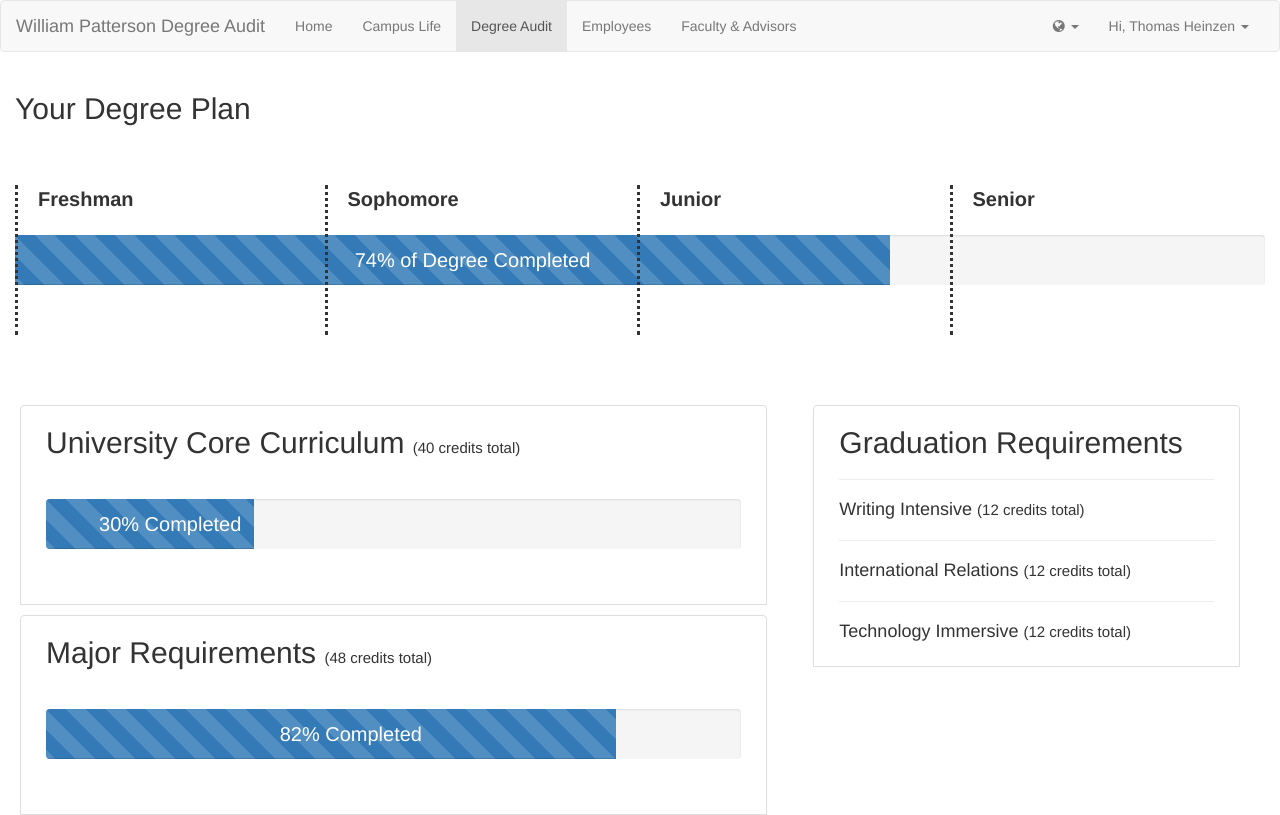
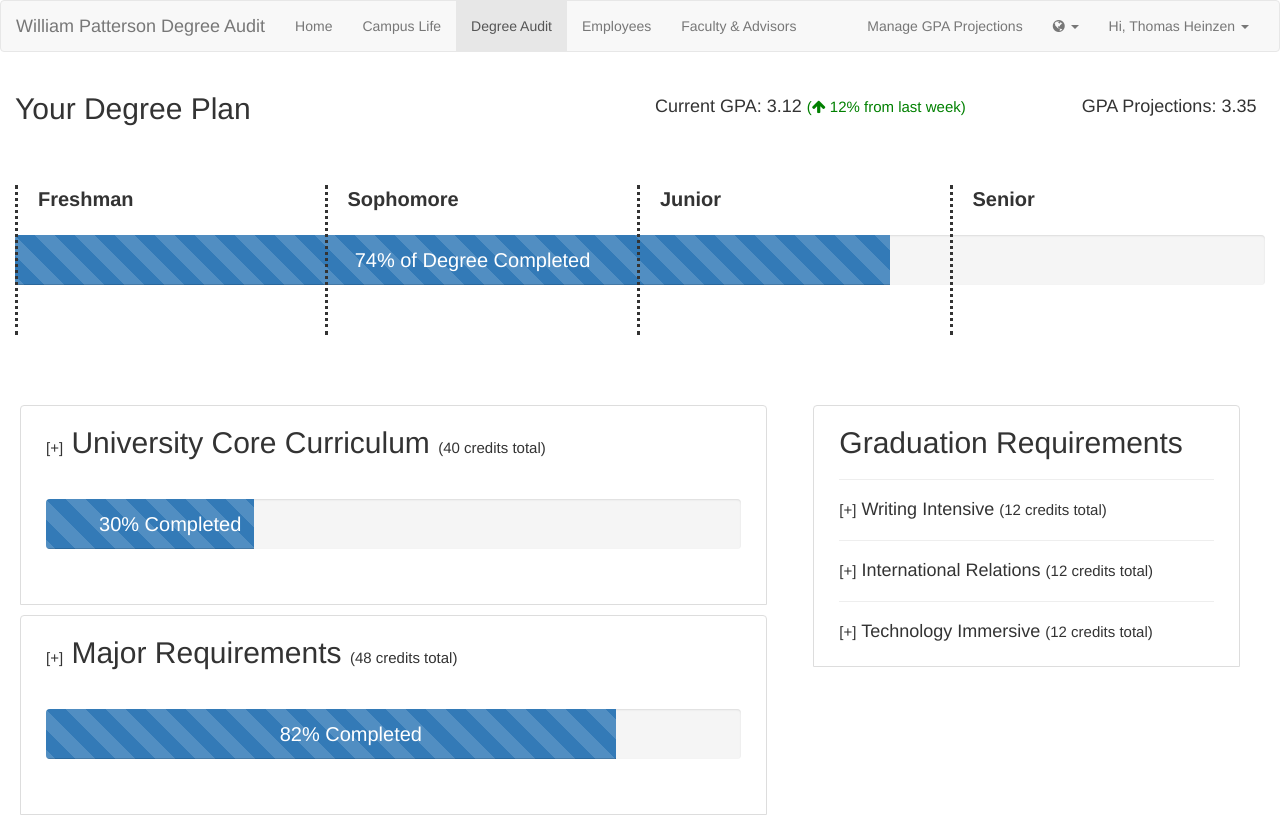
Before and after one commit to verner-dz/degree_app, a plain HTML site: page index.html in a window 1280 px wide. Drawn offline with nearby package versions, Linux system fonts and the light colour scheme.

Commit message:
added gpa

```diff
--- a/index.html
+++ b/index.html
@@ -38,6 +38,7 @@
             <li><a href="#">Faculty & Advisors</a></li>
           </ul>
           <ul class="nav navbar-nav navbar-right">
+          <li><a href="#">Manage GPA Projections</a></li>
             <li class="dropdown">
               <a href="#" class="dropdown-toggle" data-toggle="dropdown" role="button" aria-haspopup="true" aria-expanded="false"><i class="fa fa-globe"></i> <span class="caret"></span></a>
               <ul class="dropdown-menu">
@@ -63,7 +64,17 @@
 
     <div class="container-fluid">
       <!-- <h2> Psychology Degree Completion Plan</h2> -->
-      <h2> Your Degree Plan</h2>
+      <div class="row">
+        <div class="col-sm-6">
+          <h2> Your Degree Plan</h2>
+        </div>
+        <div class="col-sm-4" style="margin-top: 15px;">
+          <h4> Current GPA: 3.12 <span class="headline-subtext" style="color: green;"> (<i class="fa fa-2 fa-arrow-up" aria-hidden="true"></i> 12% from last week)</span></h4>
+        </div>
+        <div class="col-sm-2" style="margin-top: 15px;">
+          <h4> GPA Projections: 3.35</h4>
+        </div>
+      </div>
 
       <br>
 
@@ -106,7 +117,7 @@
 
       <div class="row">
         <div class="core-section col-xs-7" style="margin-left: 20px;">
-          <h2 class="collapse-header" data-toggle="collapse" data-target="#core-curriculum">University Core Curriculum <span class="headline-subtext" >(40 credits total)</span></h2>
+          <h2 class="collapse-header" data-toggle="collapse" data-target="#core-curriculum"> <span class="headline-subtext">[+]</span> University Core Curriculum <span class="headline-subtext" >(40 credits total)</span></h2>
           <div class="bar-wrap">
             <div class="progress wp-progress" style="margin-top: 40px !important;">
               <div class="progress-bar progress-bar-striped active" role="progressbar"
@@ -312,7 +323,7 @@
         <div class="core-section col-xs-4" style="float: right;  margin-right:40px;">
           <h2>Graduation Requirements</h2>
           <hr>
-          <h4 class="collapse-header" data-toggle="collapse" data-target="#writing"> Writing Intensive <span class="headline-subtext">(12 credits total)</span></h4>
+          <h4 class="collapse-header" data-toggle="collapse" data-target="#writing"> <span class="headline-subtext">[+]</span> Writing Intensive <span class="headline-subtext">(12 credits total)</span></h4>
 
           <div class="collapse" id="writing" aria-expanded="true">
             <div class="checkbox">
@@ -348,7 +359,7 @@
           </div>
 
           <hr>
-          <h4 class="collapse-header" data-toggle="collapse" data-target="#international"> International Relations <span class="headline-subtext">(12 credits total)</span></h4>
+          <h4 class="collapse-header" data-toggle="collapse" data-target="#international"> <span class="headline-subtext">[+]</span> International Relations <span class="headline-subtext">(12 credits total)</span></h4>
 
           <div class="collapse" id="international" aria-expanded="true">
             <div class="checkbox">
@@ -384,7 +395,7 @@
           </div>
 
           <hr>
-          <h4 class="collapse-header" data-toggle="collapse" data-target="#tech"> Technology Immersive <span class="headline-subtext">(12 credits total)</span></h4>
+          <h4 class="collapse-header" data-toggle="collapse" data-target="#tech"> <span class="headline-subtext">[+]</span> Technology Immersive <span class="headline-subtext">(12 credits total)</span></h4>
 
           <div class="collapse" id="tech" aria-expanded="true">
             <div class="checkbox">
@@ -421,7 +432,7 @@
         </div>
 
         <div class="core-section col-xs-7" style="margin-left: 20px; margin-top: 10px;">
-          <h2 class="collapse-header" data-toggle="collapse" data-target="#major-requirements" id="major-head">Major Requirements <span class="headline-subtext">(48 credits total)</span></h2>
+          <h2 class="collapse-header" data-toggle="collapse" data-target="#major-requirements" id="major-head"> <span class="headline-subtext">[+]</span> Major Requirements <span class="headline-subtext">(48 credits total)</span></h2>
 
           <div class="bar-wrap">
             <div class="progress wp-progress" style="margin-top: 40px !important;">
```
